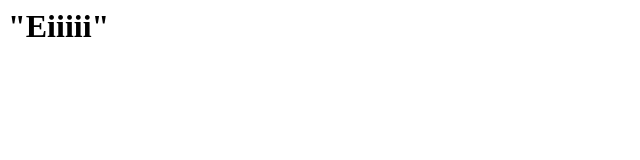
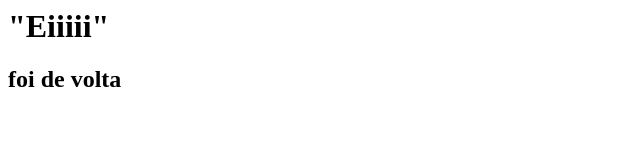
Before and after one commit to AshcroftGamer/gitdefinitivo, a website: page index.html in a window 1280 px wide. Shown: the whole page, without its empty margins (0-640 px from the left). Drawn offline with Linux system fonts and the light colour scheme.

Commit message:
Estilo criada

```diff
--- a/index.html
+++ b/index.html
@@ -7,5 +7,7 @@
 </head>
 <body>
     <h1>"Eiiiii"</h1>
+
+    <h2>foi de volta</h2>
 </body>
 </html>
```
